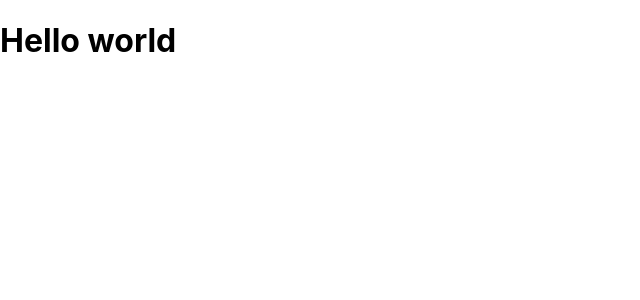
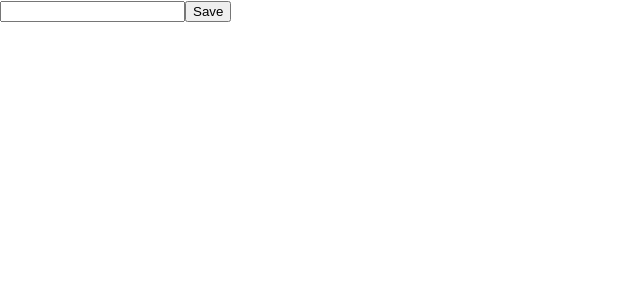
Before and after one commit to EdieAprovita/React-Typescript-Crud, a React (Create React App) app: page / in a window 1280 px wide. Shown: the top 300 px of the page, without its empty margins (0-640 px from the left). Built offline with nearby package versions, Linux system fonts and the light colour scheme; the HTML template or start-up script is replaced by a standard one.

Commit message:
Create a task

```diff
--- a/src/App.tsx
+++ b/src/App.tsx
@@ -1,7 +1,22 @@
-import React from 'react';
+import React, { Fragment, useState } from 'react';
+
+type FormElement = React.FormEvent<HTMLFormElement>;
 
 function App(): JSX.Element {
-  return <h1>Hello world</h1>;
+  const [newTask, setNewTask] = useState('');
+
+  const handleSubmit = (e: FormElement) => {
+    e.preventDefault();
+    console.log(newTask);
+  };
+  return (
+    <Fragment>
+      <form onSubmit={handleSubmit}>
+        <input type='text' onChange={(e) => setNewTask(e.target.value)} />
+        <button>Save</button>
+      </form>
+    </Fragment>
+  );
 }
 
 export default App;
```
Also changed, not shown: 1 other file (tests, documents, lock files or other folders).
